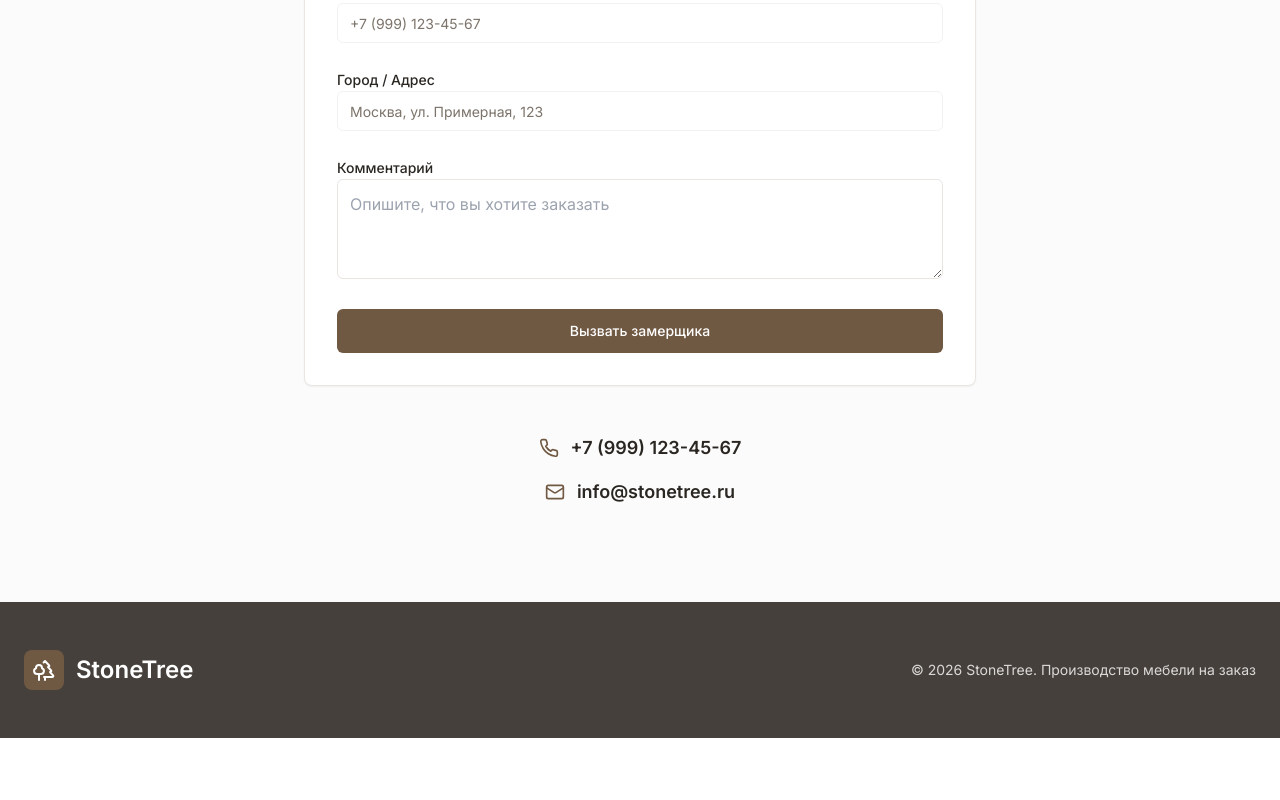
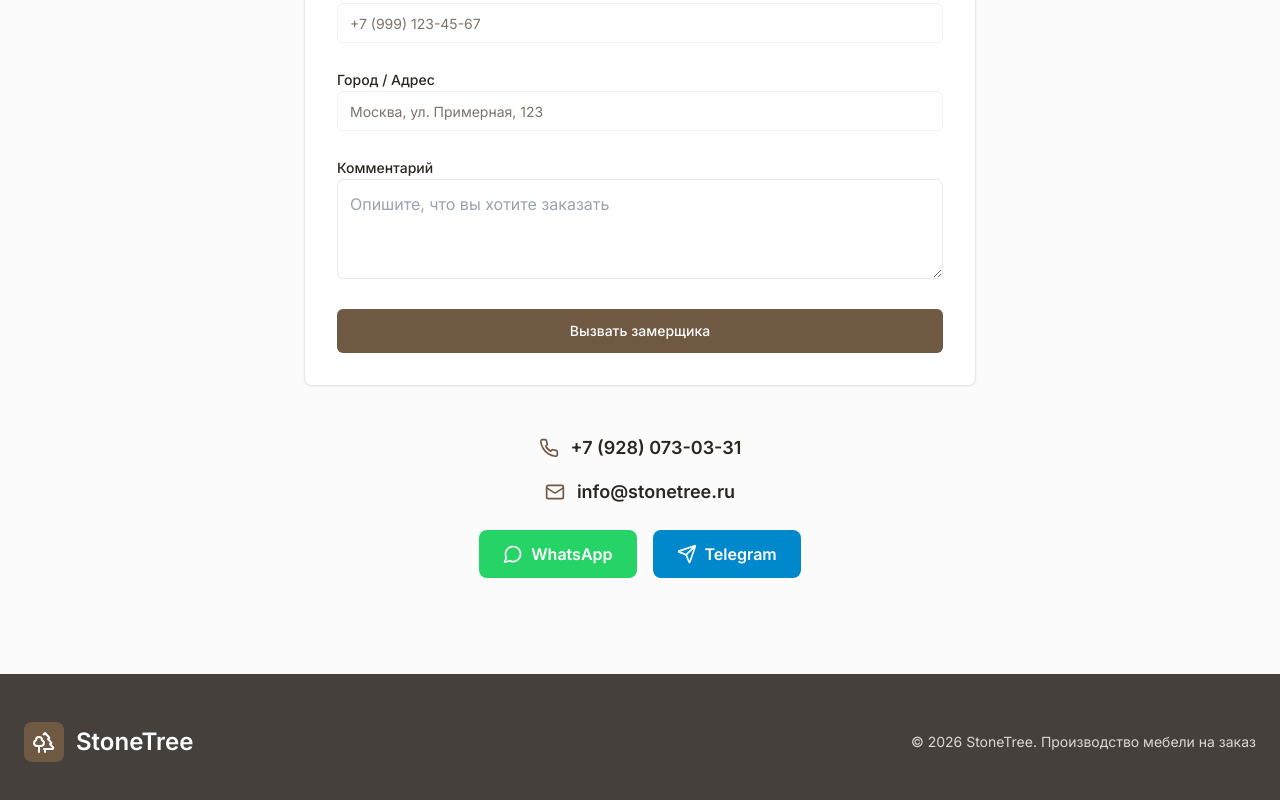
Before and after one commit to pr-poehali-dev/plasma-cut-powder-coat, a React (Vite) app: page / in a window 1280 px wide. Shown: the part 5979-6779 px from the top of the page. Before the commit the page ends 6717 px from the top, so only its background shows below. Built offline with nearby package versions, Linux system fonts and the light colour scheme.

Commit message:
Добавлены контакты и мессенджеры

```diff
--- a/src/pages/Index.tsx
+++ b/src/pages/Index.tsx
@@ -768,17 +768,40 @@ const Index = () => {
                 </form>
               </Card>
 
-              <div className="mt-12 text-center space-y-4">
+              <div className="mt-12 space-y-6">
+                <div className="text-center space-y-4">
                   <div className="flex items-center justify-center gap-3">
                     <Icon name="Phone" size={20} className="text-primary" />
-                  <a href="tel:+79991234567" className="text-lg font-semibold hover:text-primary transition-colors">
-                    +7 (999) 123-45-67
+                    <a href="tel:+79280730331" className="text-lg font-semibold hover:text-primary transition-colors">
+                      +7 (928) 073-03-31
                     </a>
                   </div>
                   <div className="flex items-center justify-center gap-3">
                     <Icon name="Mail" size={20} className="text-primary" />
                     <a href="mailto:info@stonetree.ru" className="text-lg font-semibold hover:text-primary transition-colors">
                       info@stonetree.ru
+                    </a>
+                  </div>
+                </div>
+
+                <div className="flex justify-center gap-4">
+                  <a
+                    href="https://wa.me/79280730331"
+                    target="_blank"
+                    rel="noopener noreferrer"
+                    className="flex items-center gap-2 px-6 py-3 bg-[#25D366] text-white rounded-lg hover:bg-[#20BA5A] transition-colors"
+                  >
+                    <Icon name="MessageCircle" size={20} />
+                    <span className="font-semibold">WhatsApp</span>
+                  </a>
+                  <a
+                    href="https://t.me/+79280730331"
+                    target="_blank"
+                    rel="noopener noreferrer"
+                    className="flex items-center gap-2 px-6 py-3 bg-[#0088cc] text-white rounded-lg hover:bg-[#0077b5] transition-colors"
+                  >
+                    <Icon name="Send" size={20} />
+                    <span className="font-semibold">Telegram</span>
                   </a>
                 </div>
               </div>
```
Lines whose indentation alone changed are shown as unchanged.
